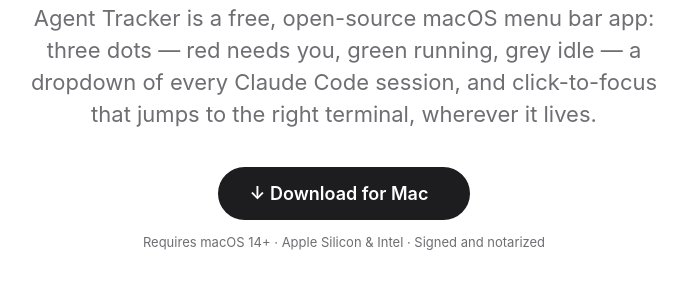
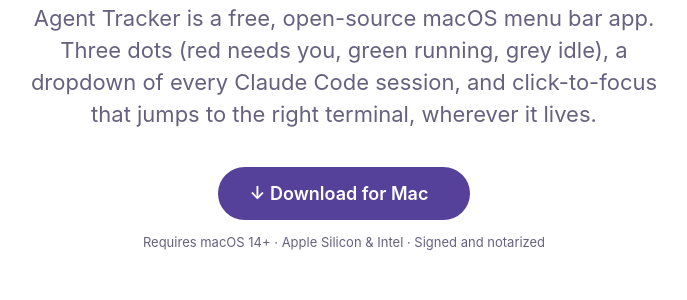
Before and after one commit to ThinkVelta/agent-tracker, a plain HTML site: page docs/index.html in a window 1280 px wide. Shown: the part 264-564 px from the top of the page, without its empty margins (296-983 px from the left). Drawn offline with Linux system fonts and the light colour scheme; no server answers.

Commit message:
docs: Velta palette on the site, notarized-first install, no em-dashes
The landing page now wears the thinkvelta.ai palette (brand purple
55409a on deep purple-black 0d081e) instead of a borrowed Apple look.

The README install section led with Homebrew and then spent thirty
lines walking users through a Gatekeeper block that notarized releases
no longer trigger. Download-first now, with the dance kept as one NOTE
for pre-v0.3.1 zips. The roadmap ticks notarized builds off, and the
statusline bullet stops claiming window matching needs session_name,
which stopped being true when #83 moved names to the session registry.

House prose rules applied to both files, per Ruben: no em-dashes, no
colon-introduced sentences, colons only ahead of lists.

```diff
--- a/docs/index.html
+++ b/docs/index.html
@@ -3,8 +3,8 @@
 <head>
   <meta charset="utf-8">
   <meta name="viewport" content="width=device-width, initial-scale=1">
-  <title>Agent Tracker — know which Claude Code session needs you</title>
-  <meta name="description" content="A macOS menu bar app that shows which of your Claude Code sessions needs you — red, green, grey — with click-to-focus that jumps to the right terminal.">
+  <title>Agent Tracker, the Claude Code session monitor for your menu bar</title>
+  <meta name="description" content="A macOS menu bar app that shows which of your Claude Code sessions needs you, with click-to-focus that jumps to the right terminal.">
   <link rel="icon" href="https://raw.githubusercontent.com/ThinkVelta/agent-tracker/main/assets/icon.png">
   <meta property="og:title" content="Agent Tracker">
   <meta property="og:description" content="Know which Claude Code session needs you, without hunting through terminals.">
@@ -12,24 +12,24 @@
   <style>
     :root {
       --bg: #ffffff;
-      --fg: #1d1d1f;
-      --muted: #6e6e73;
-      --accent: #0071e3;
-      --button-bg: #1d1d1f;
+      --fg: #16112e;
+      --muted: #67617f;
+      --accent: #55409a;
+      --button-bg: #55409a;
       --button-fg: #ffffff;
-      --card: #f5f5f7;
-      --border: #d2d2d7;
+      --card: #f6f4fb;
+      --border: #ddd8ec;
     }
     @media (prefers-color-scheme: dark) {
       :root {
-        --bg: #101014;
-        --fg: #f5f5f7;
-        --muted: #98989d;
-        --accent: #2997ff;
-        --button-bg: #f5f5f7;
-        --button-fg: #101014;
-        --card: #1c1c21;
-        --border: #38383d;
+        --bg: #0d081e;
+        --fg: #f2f0f9;
+        --muted: #9d96b8;
+        --accent: #9d87ea;
+        --button-bg: #55409a;
+        --button-fg: #ffffff;
+        --card: #171130;
+        --border: #322a52;
       }
     }
     * { margin: 0; padding: 0; box-sizing: border-box; }
@@ -90,10 +90,10 @@
     <p class="kicker">Claude Code session monitor</p>
     <h1>Know which session <span class="tinted">needs you</span></h1>
     <p class="lede">
-      Agent Tracker is a free, open-source macOS menu bar app: three dots —
-      red&nbsp;needs&nbsp;you, green&nbsp;running, grey&nbsp;idle — a dropdown of
-      every Claude&nbsp;Code session, and click-to-focus that jumps to the right
-      terminal, wherever it lives.
+      Agent Tracker is a free, open-source macOS menu bar app. Three dots
+      (red&nbsp;needs&nbsp;you, green&nbsp;running, grey&nbsp;idle), a dropdown
+      of every Claude&nbsp;Code session, and click-to-focus that jumps to the
+      right terminal, wherever it lives.
     </p>
     <a id="download" class="download" href="https://github.com/ThinkVelta/agent-tracker/releases/latest">
       <span>&#8595;&#65038; Download for Mac</span>
@@ -115,8 +115,8 @@
       <pre>brew tap ThinkVelta/tap
 brew trust --cask thinkvelta/tap/agent-tracker
 brew install --cask agent-tracker</pre>
-      <p>The <code>trust</code> line is Homebrew&nbsp;6's guard for third-party
-      taps — without it the install refuses to load the cask.</p>
+      <p>The <code>trust</code> line is Homebrew&nbsp;6's guard for
+      third-party taps. Without it the install refuses to load the cask.</p>
     </div>
   </main>
 
```
Also changed, not shown: 1 other file.
